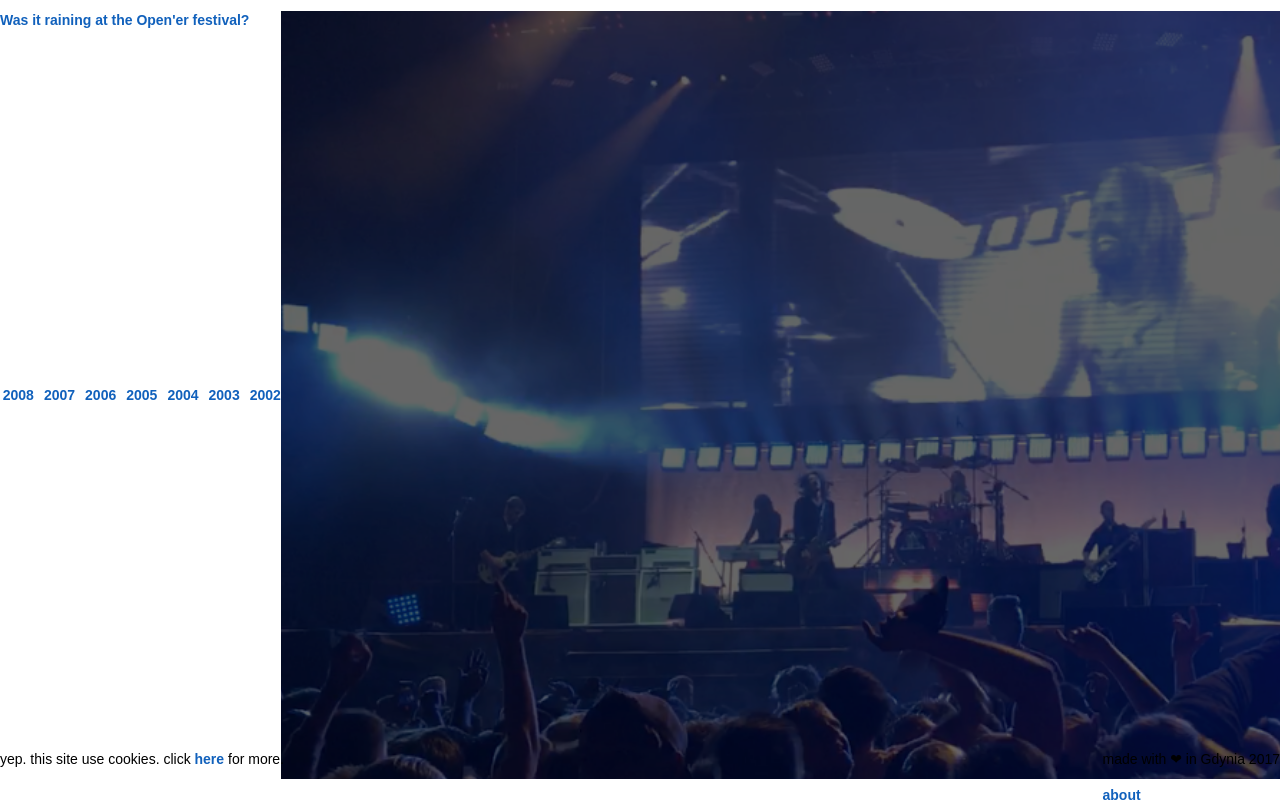
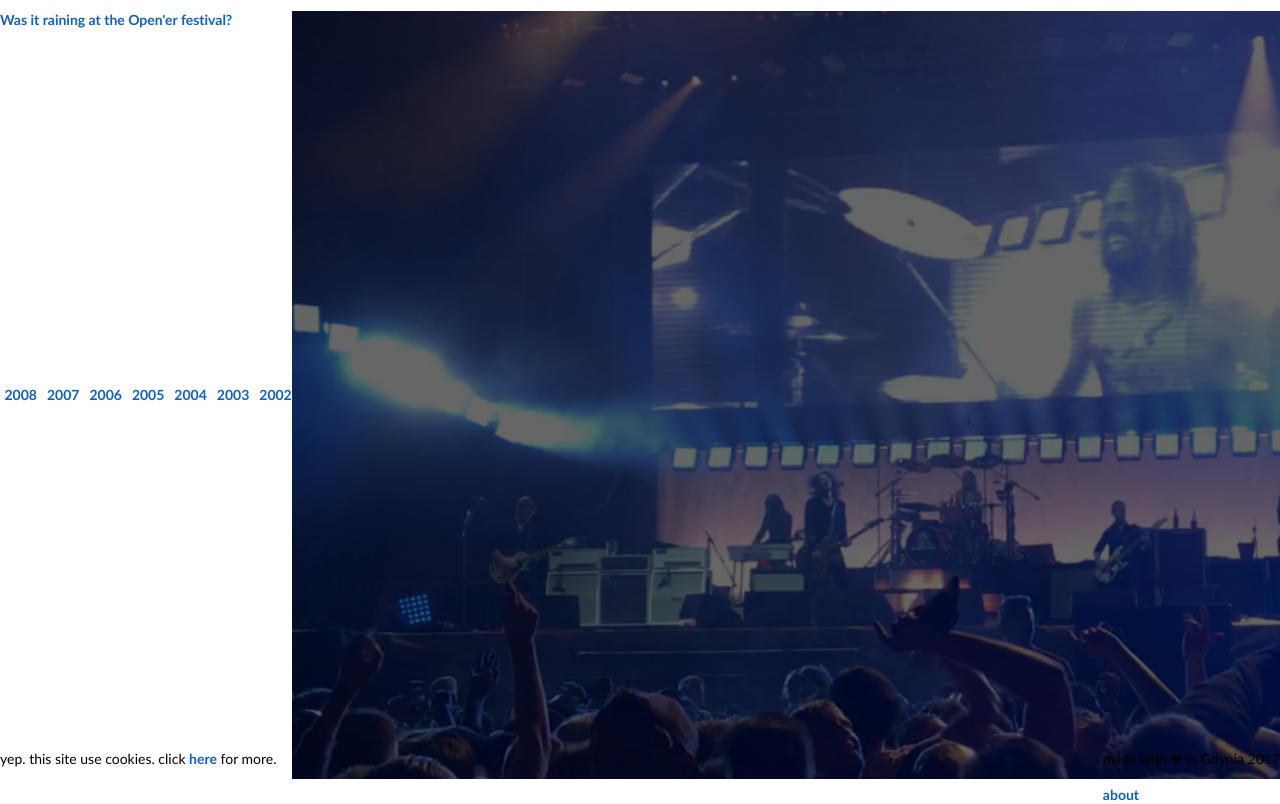
Before and after one commit to bdebicki/wasitraining, a website built with webpack: page src/views/index.html in a window 1280 px wide. Shown: the top 804 px of the page. Built offline with nearby package versions, Linux system fonts and the light colour scheme; files whose address does not match are found by name.

Commit message:
add basic fonts adam cg & lato

```diff
--- a/src/less/core/fontsEmbeding.less
+++ b/src/less/core/fontsEmbeding.less
@@ -1,15 +1,33 @@
 /* CORE: fonts */
 
 @font-face {
-	font-family: 'font name';
-	src: url('/fonts/*.woff') format('woff');
+	font-family: 'Lato';
+	src: url('/fonts/lato-regular-webfont.woff2') format('woff2'),
+		 url('/fonts/lato-regular-webfont.woff') format('woff');
 	font-weight: normal;
 	font-style: normal;
 }
 
-@font-face { // icons set
-	font-family: 'icons-set';
-	src: url('/fonts/icons-set.woff') format('woff');
+@font-face {
+	font-family: 'Lato';
+	src: url('/fonts/lato-bold-webfont.woff2') format('woff2'),
+		 url('/fonts/lato-bold-webfont.woff') format('woff');
+	font-weight: bold;
+	font-style: normal;
+}
+
+@font-face {
+	font-family: 'Lato';
+	src: url('/fonts/lato-black-webfont.woff2') format('woff2'),
+		 url('/fonts/lato-black-webfont.woff') format('woff');
+	font-weight: 900;
+	font-style: normal;
+}
+
+@font-face {
+	font-family: 'ADAM.CG PRO';
+	src: url('/fonts/adam.cg_pro-webfont.woff2') format('woff2'),
+		 url('/fonts/adam.cg_pro-webfont.woff') format('woff');
 	font-weight: normal;
 	font-style: normal;
 }
--- a/src/less/core/settings.less
+++ b/src/less/core/settings.less
@@ -33,7 +33,7 @@ html {
 body {
 	min-width: 320px;
 	height: 100%;
-	font-family: Arial, sans-serif;
+	font-family: 'Lato', Helvetica, Arial, sans-serif;
 	font-size: @defaultFontSize;
 	line-height: @defaultLineHeight;
 
--- a/webpack.config.js
+++ b/webpack.config.js
@@ -42,8 +42,14 @@ const config = {
     new CopyWebpackPlugin([
 	  { from: 'src/videos/*.webm', to: 'videos/[name].webm' }
     ]),
+    new CopyWebpackPlugin([
+	  { from: 'src/fonts/*.woff', to: 'fonts/[name].woff' }
+    ]),
+    new CopyWebpackPlugin([
+	  { from: 'src/fonts/*.woff2', to: 'fonts/[name].woff2' }
+    ]),
 	new WriteFilePlugin({
-		test: /\.(json|png|webm)$/,
+		test: /\.(json|png|webm|woff|woff2)$/,
     })
   ]
 };
```
Also changed, not shown: src/fonts/adam.cg_pro-webfont.woff (added), src/fonts/adam.cg_pro-webfont.woff2 (added), src/fonts/lato-black-webfont.woff (added), src/fonts/lato-black-webfont.woff2 (added), src/fonts/lato-bold-webfont.woff (added), src/fonts/lato-bold-webfont.woff2 (added), src/fonts/lato-regular-webfont.woff (added), src/fonts/lato-regular-webfont.woff2 (added).
